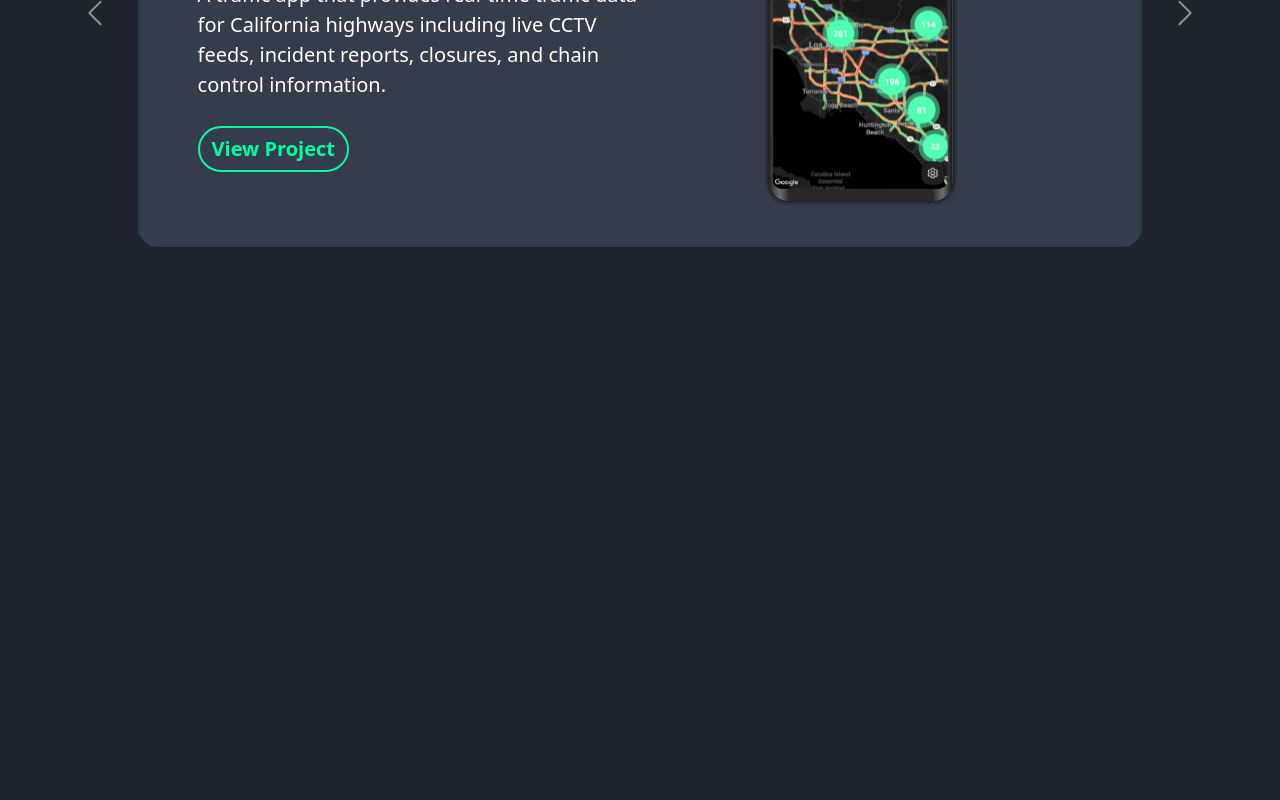
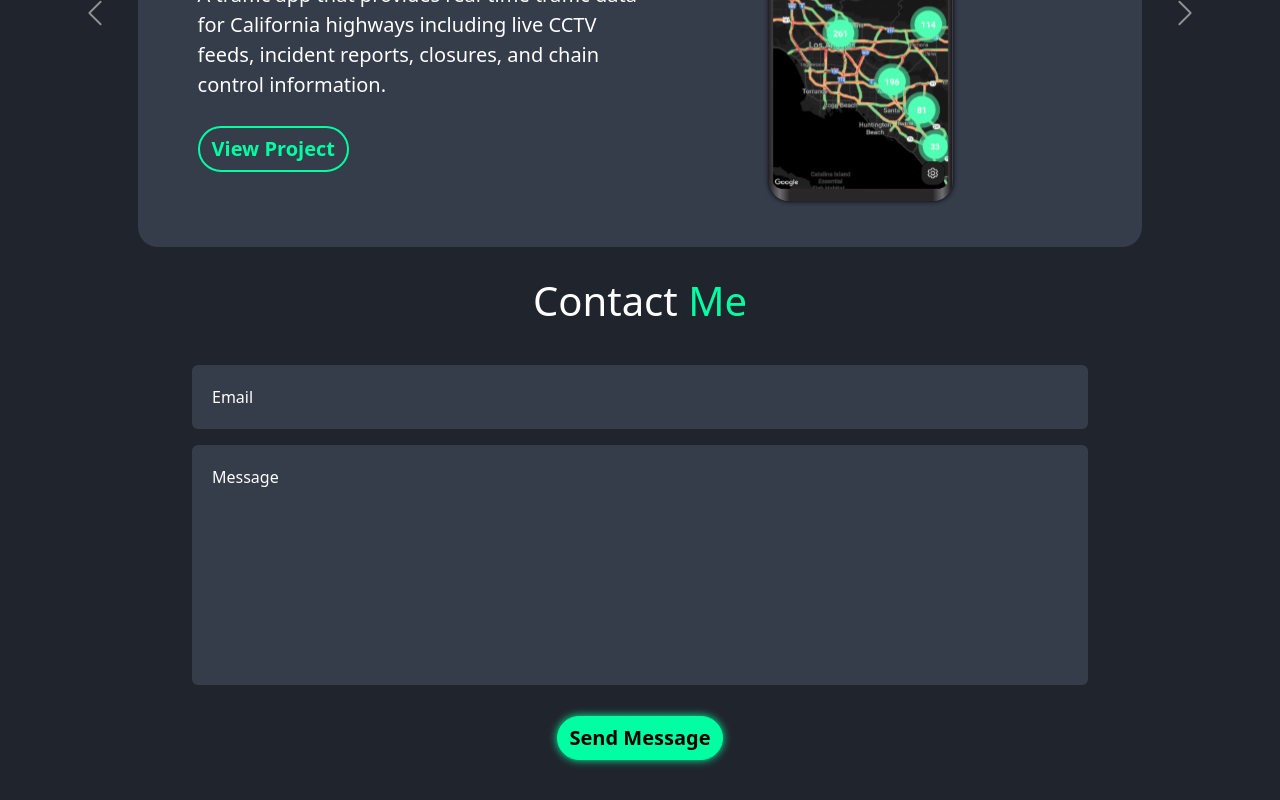
Before and after one commit to KallosP/PortfolioWebsiteImproved, a React (Vite) app in the folder packages/react-frontend/: page / in a window 1280 px wide. Shown: the part 839-1639 px from the top of the page. Before the commit the page ends 1086 px from the top, so only its background shows below. Built offline with nearby package versions, Linux system fonts and the light colour scheme.

Commit message:
finished contact section styling, made projects section respond to more screen sizes

```diff
--- a/packages/react-frontend/src/MyApp.jsx
+++ b/packages/react-frontend/src/MyApp.jsx
@@ -3,6 +3,7 @@
 import Navbar from './components/Navbar'
 import Home from './components/Home'
 import Projects from './components/Projects'
+import Contact from './components/Contact'
 
 function MyApp() {
 	return (
@@ -10,6 +11,7 @@ function MyApp() {
 			<Navbar />
 			<Home />
 			<Projects />
+			<Contact />
 		</>
 	)
 }
--- /dev/null
+++ b/packages/react-frontend/src/components/Contact.jsx
@@ -0,0 +1,31 @@
+import styles from '../styles/contact.module.css'
+function Contact() {
+	const fluidContainerDivClasses = ['container-fluid', styles['c-fluid-container']].join(' ')
+	const h1Classes = ['text-secondary', 'text-center'].join(' ')
+	const spanClasses = ['text-primary'].join(' ')
+	const emailContainerClasses = ['mb-3', styles['c-email-container']].join(' ')
+	const messageContainerClasses = ['mb-3', styles['c-message-container']].join(' ')
+	const inputClasses = ['form-control', styles['c-input']].join(' ')
+	const textAreaClasses = [inputClasses, styles['c-text-area']].join(' ')
+	const buttonClasses = ['btn', 'enable-shadow', 'btn-primary', styles['c-btn']].join(' ')
+
+	return (
+		<div className={fluidContainerDivClasses}>
+			<h1 className={h1Classes}>
+				Contact <span className={spanClasses}>Me</span>
+			</h1>
+			<form>
+				<div className={emailContainerClasses}>
+					<input type="text" className={inputClasses} placeholder="Email" />
+				</div>
+				<div className={messageContainerClasses}>
+					<textarea type="text" className={textAreaClasses} placeholder="Message" />
+				</div>
+			</form>
+			<button type="button" class={buttonClasses}>
+				Send Message
+			</button>
+		</div>
+	)
+}
+export default Contact
--- /dev/null
+++ b/packages/react-frontend/src/styles/contact.module.css
@@ -0,0 +1,45 @@
+@import url('../constants/theme-colors.css');
+
+.c-fluid-container {
+	margin-top: 30px;
+	padding-right: 10vw !important;
+	padding-left: 10vw !important;
+	justify-items: center !important;
+}
+
+.c-email-container {
+	margin-top: 40px;
+}
+
+.c-input {
+	height: inherit !important;
+	width: 70vw;
+	background-color: var(--card-bg-color) !important;
+	color: var(--secondary) !important;
+	padding: 20px;
+	border: 0;
+	resize: none;
+}
+
+.c-input::placeholder {
+	color: var(--secondary) !important;
+}
+
+.c-text-area {
+	height: 30vh !important;
+}
+
+/* Resume Button */
+.c-btn {
+	border-radius: 100px;
+  	box-shadow: 0 0 8px var(--primary);
+	font-size: 20px;
+	transition: all 0.2s ease-in-out;
+	margin-top: 15px;
+	margin-bottom: 40px;
+}
+
+.c-btn:hover {
+	box-shadow: 0 0 10px var(--primary);
+	transform: scale(1.05);
+}
--- a/packages/react-frontend/src/styles/projects.module.css
+++ b/packages/react-frontend/src/styles/projects.module.css
@@ -17,9 +17,10 @@
 /* Outermost container for carousel card */
 .c-carousel-item {
 	justify-items: center;
+	align-content: center;
 	background-color: var(--card-bg-color);
 	border-radius: 20px;
-	height: 100%;
+	height: 120vh;
 	padding: 46px;
 }
 
@@ -40,7 +41,6 @@
 .c-icon-img {
 	height: 60px;
 	width: 60px;
-	margin-right: 15px;
 }
 
 .c-project-title-and-type {
@@ -135,13 +135,32 @@
 		margin-top: 0px;
 		justify-items: flex-start;
 	}
+	.c-carousel-item {
+		height: 97vh;
+	}
+
+	.c-icon-img {
+		margin-right: 15px;
+	}
+
 }
 
-@media (min-width: 770px) {
+@media (min-height: 750px) {
+	.c-carousel-item {
+		height: 90vh;
+	}
+}
+
+@media (min-width: 750px) {
 	.c-carousel-inner {
 		padding-left: 5rem !important;
 		padding-right: 5rem !important;
 	}
+
+	.c-carousel-item {
+		height: 70vh;
+	}
+
 	.c-carousel-control-prev {
 		margin: 20px 0px 0px 6rem;
 	}
@@ -156,11 +175,26 @@
 	}
 }
 
-@media (min-width: 900px) {
+@media (min-height: 1100px) {
+	.c-carousel-item {
+		height: 60vh;
+	}
+}
+
+@media (min-height: 1270px) {
+	.c-carousel-item {
+		height: 55vh;
+	}
+}
+
+@media (max-width: 1024px) and (max-height: 600px) {
+	.c-carousel-item {
+		height: 120vh;
+	}
 }
 
 /* represents desktop/larger monitors */
-@media (min-width: 1270px) {
+@media (min-width: 1270px)  {
 	.c-carousel-inner {
 		padding-left: 3rem !important;
 		padding-right: 3rem !important;
@@ -174,6 +208,7 @@
 	.c-carousel-item {
 		display: flex !important;
 		justify-items: start !important;
+		height: 100%;
 		padding-left: 60px;
 		padding-right: 60px;
 	}
```
